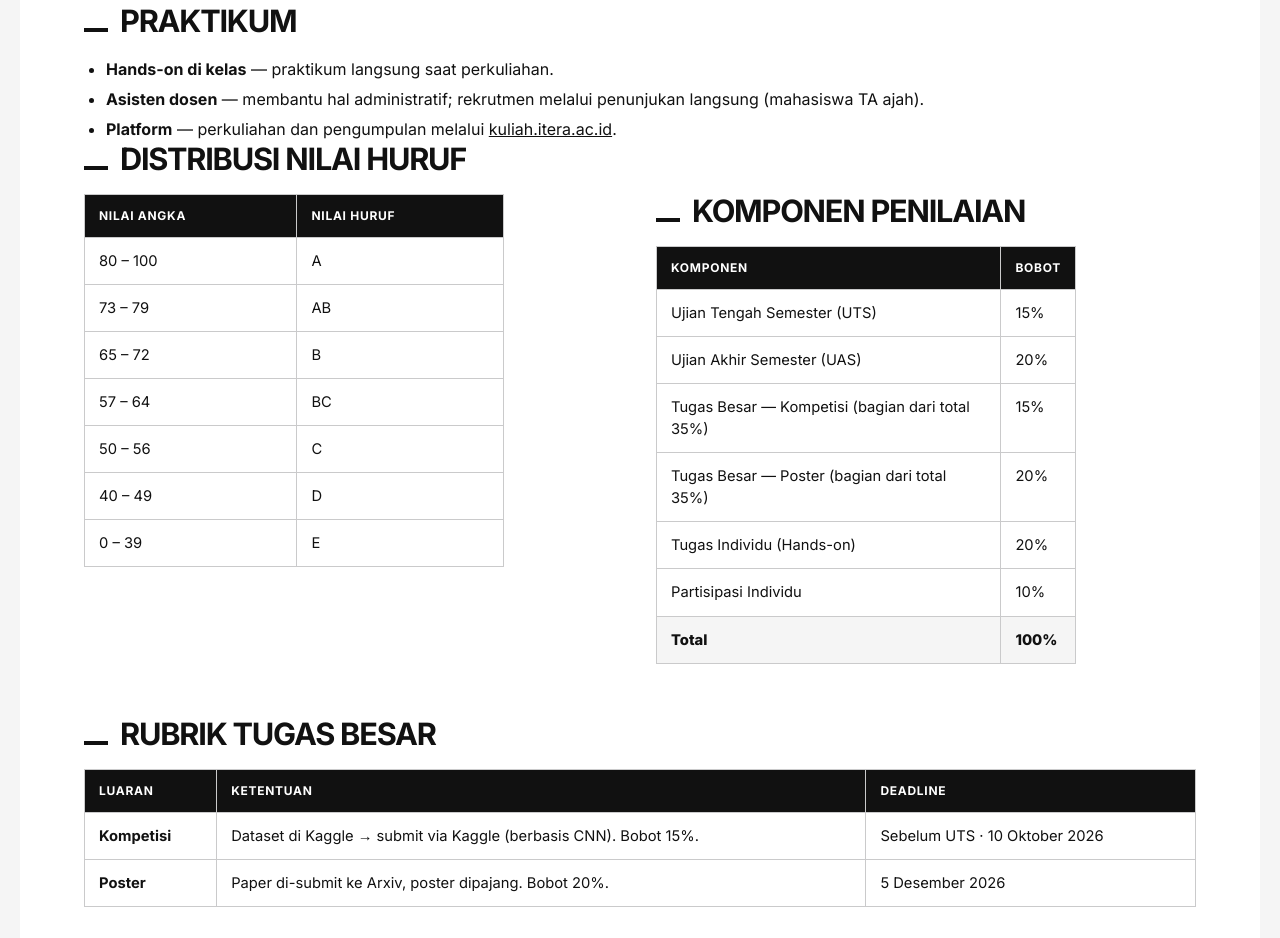
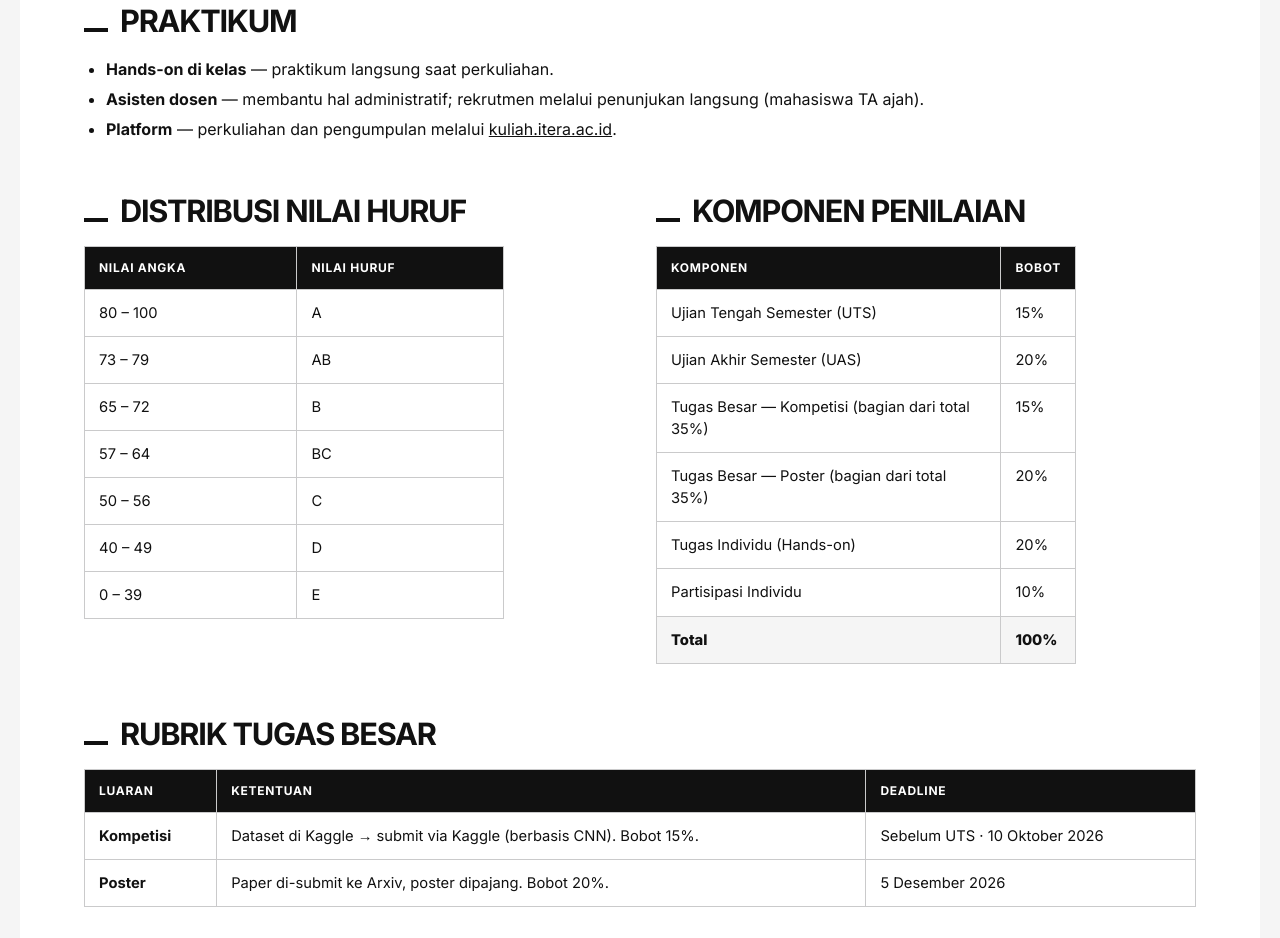
Before and after one commit to informatika-itera/deep-learning-IF25-40401, a website built with Vite: page index.html in a window 1280 px wide. Shown: the part 1274-2212 px from the top of the page. Built offline with nearby package versions, Linux system fonts and the light colour scheme.

Commit message:
Perbaiki jarak Praktikum→Distribusi Nilai dan samakan posisi dua tabel penilaian

```diff
--- a/styles.css
+++ b/styles.css
@@ -112,7 +112,7 @@ a:hover { color: var(--mute); }
   background: var(--soft-cloud);
 }
 .rps-public-section { margin-top: 52px; }
-.rps-public-section:first-child { margin-top: 0; }
+.rps-public-content > .rps-public-section:first-child { margin-top: 0; }
 .rps-public-section h2 {
   display: flex;
   align-items: baseline;
@@ -152,8 +152,14 @@ a:hover { color: var(--mute); }
 }
 
 /* Real tables */
-.rps-assessment-grid { display: grid; grid-template-columns: repeat(2, minmax(0, 1fr)); gap: 32px; }
-.rps-assessment-grid .rps-public-section { min-width: 0; }
+.rps-assessment-grid {
+  display: grid;
+  grid-template-columns: repeat(2, minmax(0, 1fr));
+  gap: 32px;
+  margin-top: 52px;
+  align-items: start;
+}
+.rps-assessment-grid .rps-public-section { min-width: 0; margin-top: 0; }
 .rps-grade-table { max-width: 420px; overflow-x: auto; }
 .rps-grade-table--wide { max-width: none; }
 .rps-grade-table table { width: 100%; border-collapse: collapse; background: var(--canvas); }
@@ -243,9 +249,8 @@ a:focus-visible { outline: 3px solid var(--ink); outline-offset: 3px; }
   .rps-week-columns { grid-template-columns: repeat(2, minmax(0, 1fr)); }
 }
 @media (max-width: 700px) {
-  .rps-assessment-grid { grid-template-columns: 1fr; gap: 0; }
-  .rps-assessment-grid .rps-public-section { margin-top: 36px; }
-  .rps-assessment-grid .rps-public-section:first-child { margin-top: 0; }
+  .rps-assessment-grid { grid-template-columns: 1fr; gap: 36px; }
+  .rps-assessment-grid .rps-public-section { margin-top: 0; }
 }
 @media (max-width: 600px) {
   .rps-public-page { padding: 0 0 32px; }
```
